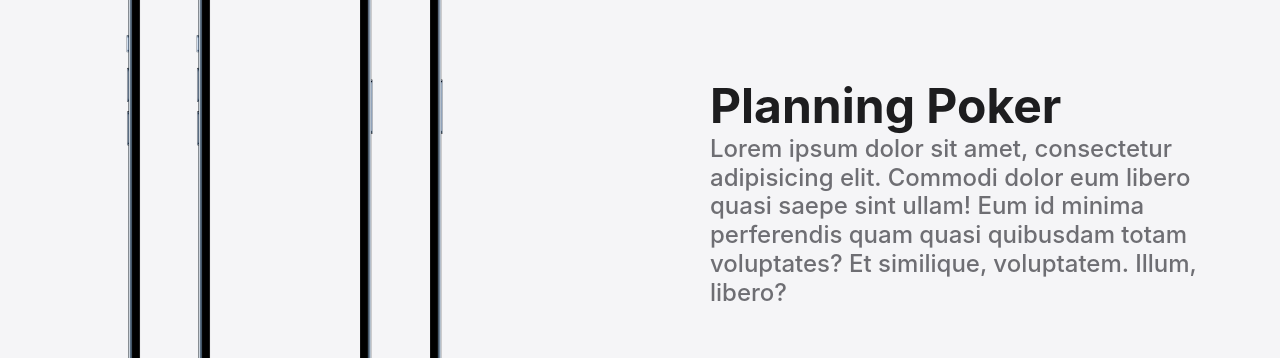
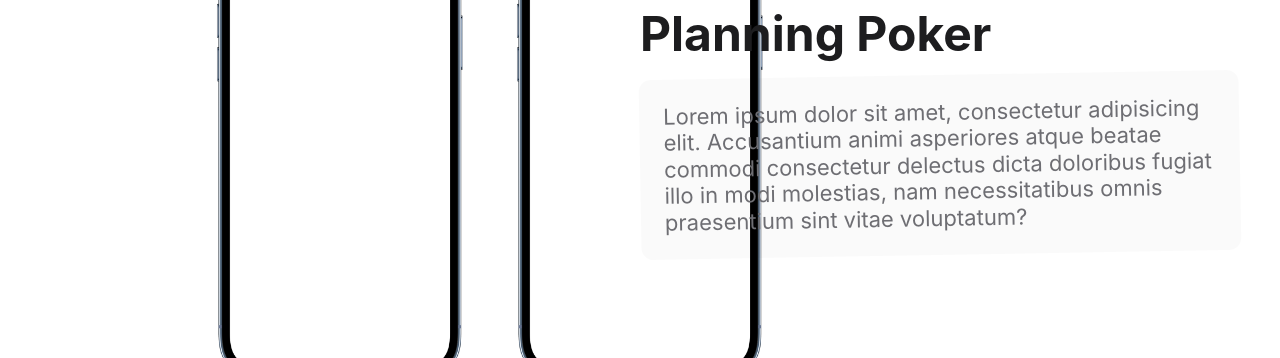
Before and after one commit to zaqoutm/primatools, a React (Create React App) app: page / in a window 1280 px wide. Shown: the part 1127-1485 px from the top of the page. Built offline with nearby package versions, Linux system fonts and the light colour scheme.

Commit message:
splash screen

```diff
--- a/src/App.js
+++ b/src/App.js
@@ -33,8 +33,6 @@ function App() {
             }
         }
 
-        console.log(splashIsLoading)
-
     }, [splashIsLoading])
 
     if (splashIsLoading) return (<div/>)
@@ -58,6 +56,7 @@ function App() {
                 {/**/}
                 {/* HEADER */}
                 {/**/}
+                <Tween from={{y: -24}} duration={2}>
                     <header className={`${addShadowToHeader ? 'shadow-header' : ''}`}>
                         <div className='header-content'>
                             <Tween from={{opacity: 0, y: -24, delay: 2.2}} duration={.4}>
@@ -77,12 +76,14 @@ function App() {
                             </Tween>
                         </div>
                     </header>
+                </Tween>
 
+                <Tween from={{y: -56, zIndex: 2, delay: 2}} duration={1}>
                     <div className={'welcome-section'}>
                         <div className='centered-content relative'>
 
                             <div className={'hello-text-wrapper'}>
-                            <Tween from={{y: -24, opacity: 0, duration: .4}} delay={.2}>
+                                <Tween from={{y: 124, opacity: 0, duration: .4}} delay={.2}>
                                     <h1>Hello</h1>
                                 </Tween>
                                 <div>
@@ -102,6 +103,7 @@ function App() {
                             </div>
                         </div>
                     </div>
+                </Tween>
 
                 {/**/
                 }
@@ -109,7 +111,8 @@ function App() {
                 {/**/
                 }
                 <div className={'app-preview'}>
-                    <Tween from={{y: 56, opacity: 0, duration: .4}} to={{opacity: 1, y: 0}} delay={3} stagger={.4}>
+                    <Tween from={{y: 56, opacity: 0, duration: .2}} to={{opacity: 1, y: 0}} delay={3.5} duration={.5}
+                           stagger={.2}>
                         <div className={'app-description'}>
                             <div>
                                 <h1>Retro</h1>
@@ -130,16 +133,14 @@ function App() {
                     </Tween>
                 </div>
 
-                <div className={'app-preview jumbotron'}>
+                <div className={'app-preview'}>
                     <div className={'app-description order2'}>
                         <div>
                             <h1>Planning Poker</h1>
                             <p className={''}>
-                                Lorem ipsum dolor sit amet, consectetur adipisicing elit. Commodi dolor eum libero
-                                quasi
-                                saepe sint ullam! Eum id minima perferendis quam quasi quibusdam totam voluptates?
-                                Et
-                                similique, voluptatem. Illum, libero?
+                                Lorem ipsum dolor sit amet, consectetur adipisicing elit. Accusantium animi asperiores
+                                atque beatae commodi consectetur delectus dicta doloribus fugiat illo in modi molestias,
+                                nam necessitatibus omnis praesentium sint vitae voluptatum?
                             </p>
                         </div>
                     </div>
--- a/src/index.css
+++ b/src/index.css
@@ -189,11 +189,12 @@ code {
 /* APPS PREVIEW*/
 .app-preview {
     display: flex;
+    max-width: 1200px;
+    margin: 0 auto;
 }
 
 /**/
 .app-description {
-    border-bottom: 4px solid #6e6e73;
     min-height: 100%;
     width: 100%;
     display: flex;
@@ -203,10 +204,13 @@ code {
 }
 
 .app-description p {
-    max-width: 500px;
+    margin-top: 12px;
+    border-radius: 12px;
+    background: rgba(0, 0, 0, 0.02);
+    padding: 24px;
+    transform: rotate(-1deg);
     color: #6e6e73;
-    font-size: 24px;
-    font-weight: 500;
+    font-size: 22px;
     line-height: 1.2;
 }
 
```
Lines whose indentation alone changed are shown as unchanged.
